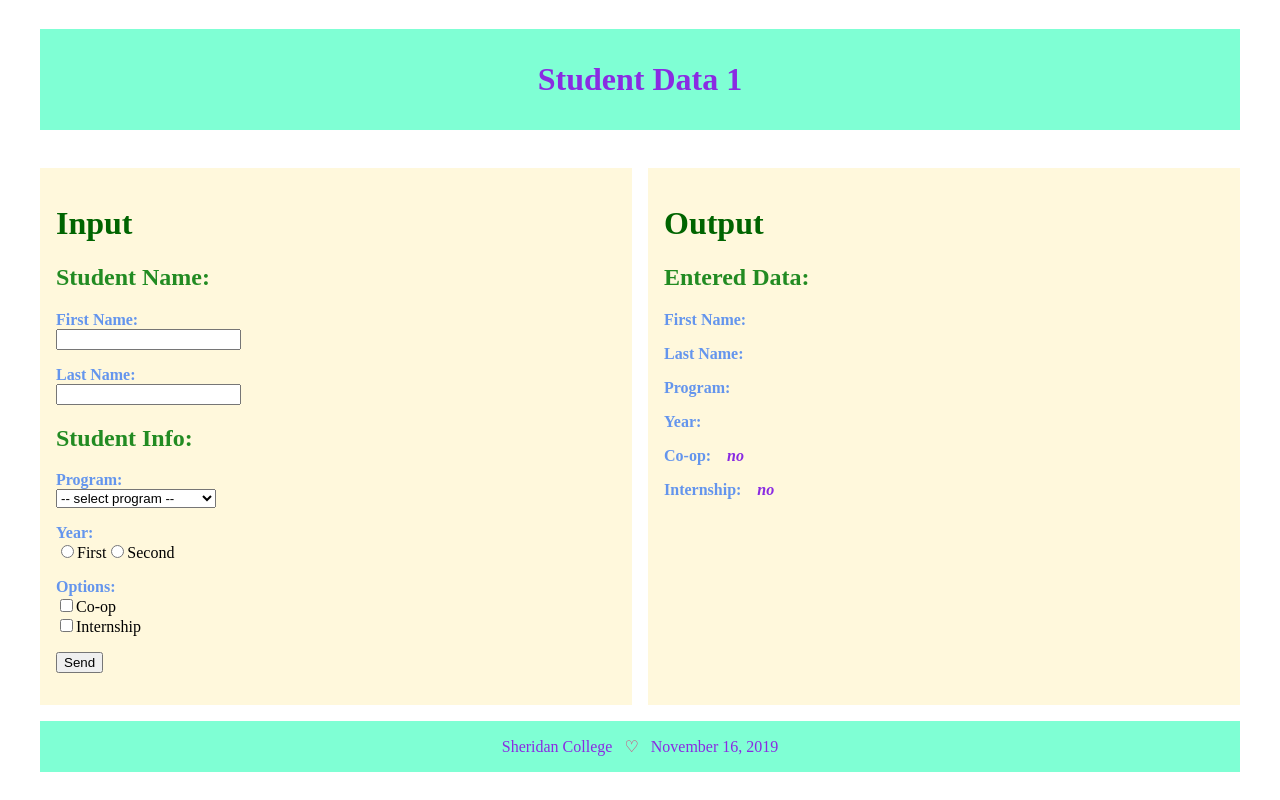
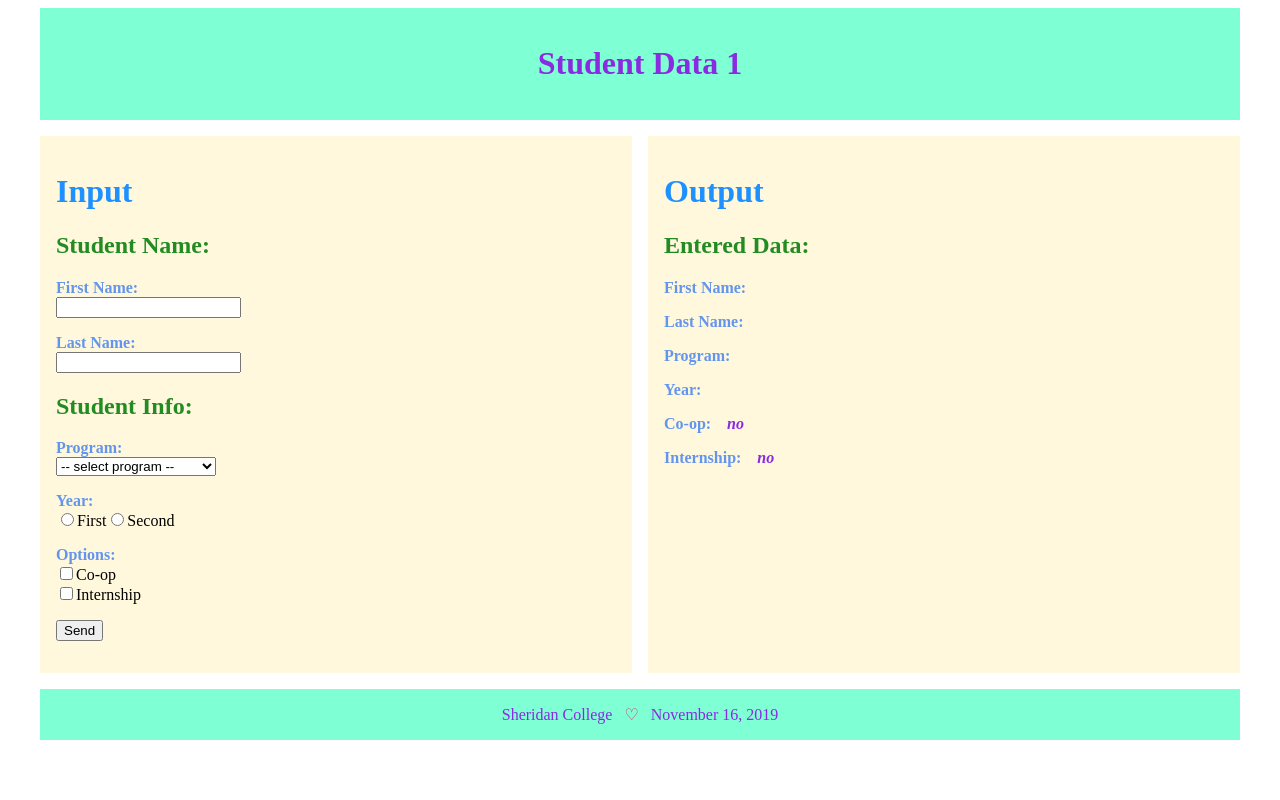
Before and after one commit to tetervak/StudentData1Ng, an Angular app: page / in a window 1280 px wide. Built offline with nearby package versions, Linux system fonts and the light colour scheme.

Commit message:
cleaned grid and css logic

```diff
--- a/src/app/app.component.css
+++ b/src/app/app.component.css
@@ -1,42 +1,31 @@
-main{
+:host{
   display:grid;
   grid-template-columns: 1fr 1fr;
   grid-template-areas:
-    "main-header main-header"
-    "first-column second-column"
-    "main-footer main-footer";
+    "host-header host-header"
+    "host-first-column host-second-column"
+    "host-footer host-footer";
   grid-gap: 1em;
   margin-left: 2em;
   margin-right: 2em;
 }
 
-#main-header{
-  grid-area: main-header;
+header{
+  grid-area: host-header;
   text-align: center;
   padding: 1em;
   background:aquamarine;
-}
-
-h1{
   color: blueviolet;
 }
 
-#main-input{
-  grid-area: first-column;
-  padding: 1em;
-  background: cornsilk;
+app-input{
+  grid-area: host-first-column;
 }
 
-#main-output{
-  grid-area: second-column;
-  padding: 1em;
-  background: cornsilk;
+app-output{
+  grid-area: host-second-column;
 }
 
-#main-footer{
-  grid-area: main-footer;
-  text-align: center;
-  padding: 1em;
-  background: aquamarine;
-  color: blueviolet;
+app-footer{
+  grid-area: host-footer;
 }
--- a/src/app/app.component.html
+++ b/src/app/app.component.html
@@ -1,6 +1,6 @@
-<main>
-  <h1 id="main-header">Student Data 1</h1>
-  <app-input id="main-input"></app-input>
-  <app-output id="main-output"></app-output>
-  <app-footer id="main-footer"></app-footer>
-</main>
+<header>
+  <h1 >Student Data 1</h1>
+</header>
+<app-input></app-input>
+<app-output></app-output>
+<app-footer></app-footer>
--- a/src/app/footer.component.css
+++ b/src/app/footer.component.css
@@ -1,3 +1,9 @@
+:host{
+  text-align: center;
+  padding: 1em;
+  background: aquamarine;
+  color: blueviolet;
+}
 span.hart{
   color: #e91e63;
 }
--- a/src/app/input.component.css
+++ b/src/app/input.component.css
@@ -1,5 +1,10 @@
+:host{
+  padding: 1em;
+  background: cornsilk;
+}
+
 h1{
-  color:darkgreen;
+  color:dodgerblue;
 }
 
 h2{
--- a/src/app/output.component.css
+++ b/src/app/output.component.css
@@ -1,5 +1,10 @@
+:host{
+  padding: 1em;
+  background: cornsilk;
+}
+
 h1{
-  color:darkgreen;
+  color:dodgerblue;
 }
 
 h2{
```
